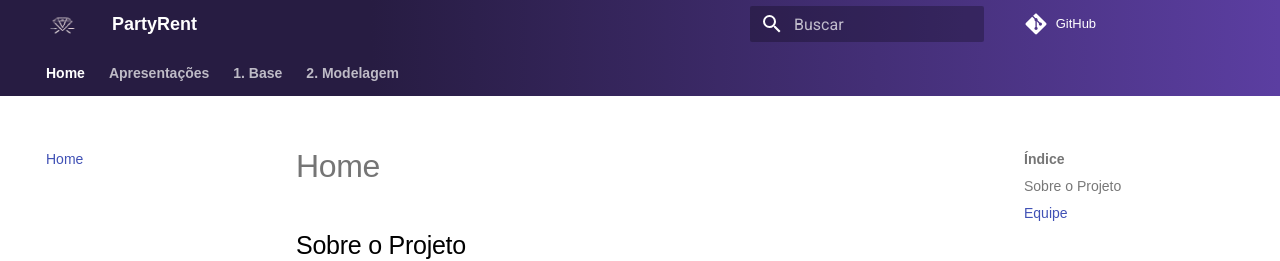
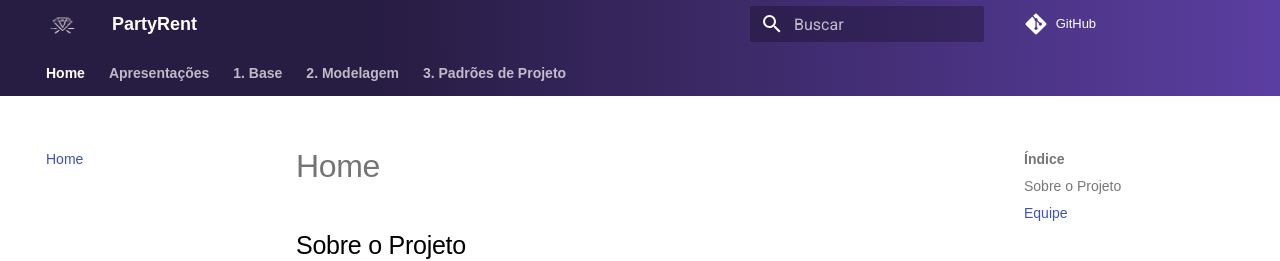
Before and after one commit to UnBArqDsw2021-2/2021.2_G7_-AluguelKitsFesta, an MkDocs documentation site: the page built from docs/index.md, in a window 1280 px wide and 1205 px high. Shown: the top 261 px of the window. Built offline with MkDocs 1.6.1 and Material for MkDocs 9.7.7, drawn with Linux system fonts in a browser that asks for light colours; comment, search, counter and statistics services are not loaded; some of the changed lines change nothing that is shown.

Commit message:
Updating mkdocs

```diff
--- a/mkdocs.yml
+++ b/mkdocs.yml
@@ -65,10 +65,10 @@ nav:
                       - Backlog do Produto: 'modelagem/backlog.md'
                       - Diagrama Entidade Relacionamento (DER): 'modelagem/diagrama_entidade_relacionameto.md'
                       - NFR: 'modelagem/nfr.md'
-      #- 3. Padrões de Projeto:
-      #      - GRASP(s): 'padrao/grasp.md'
-      #      - GoF(s):
-      #            - Criacionais: 'padrao/.md'
+    - 3. Padrões de Projeto:
+      #   - 3.1 GRASP(s): 'padrao/grasp.md'
+          - 3.2 GoF(s):
+                - Criacionais: 'padrao/gof_criacional.md'
       #            - Estruturais: 'padrao/.md'
       #            - Comportamentais: 'padrao/.md'
       #      - Iniciativas Extras:
```
